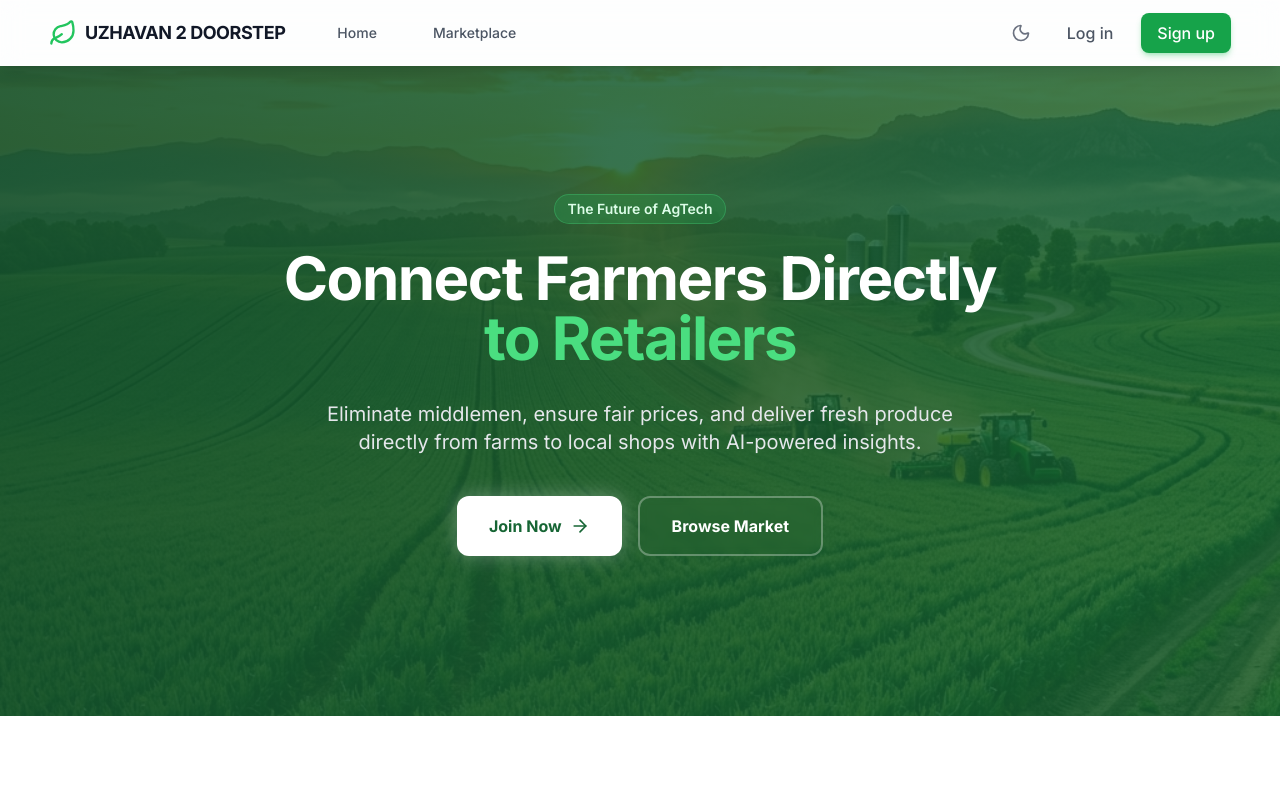
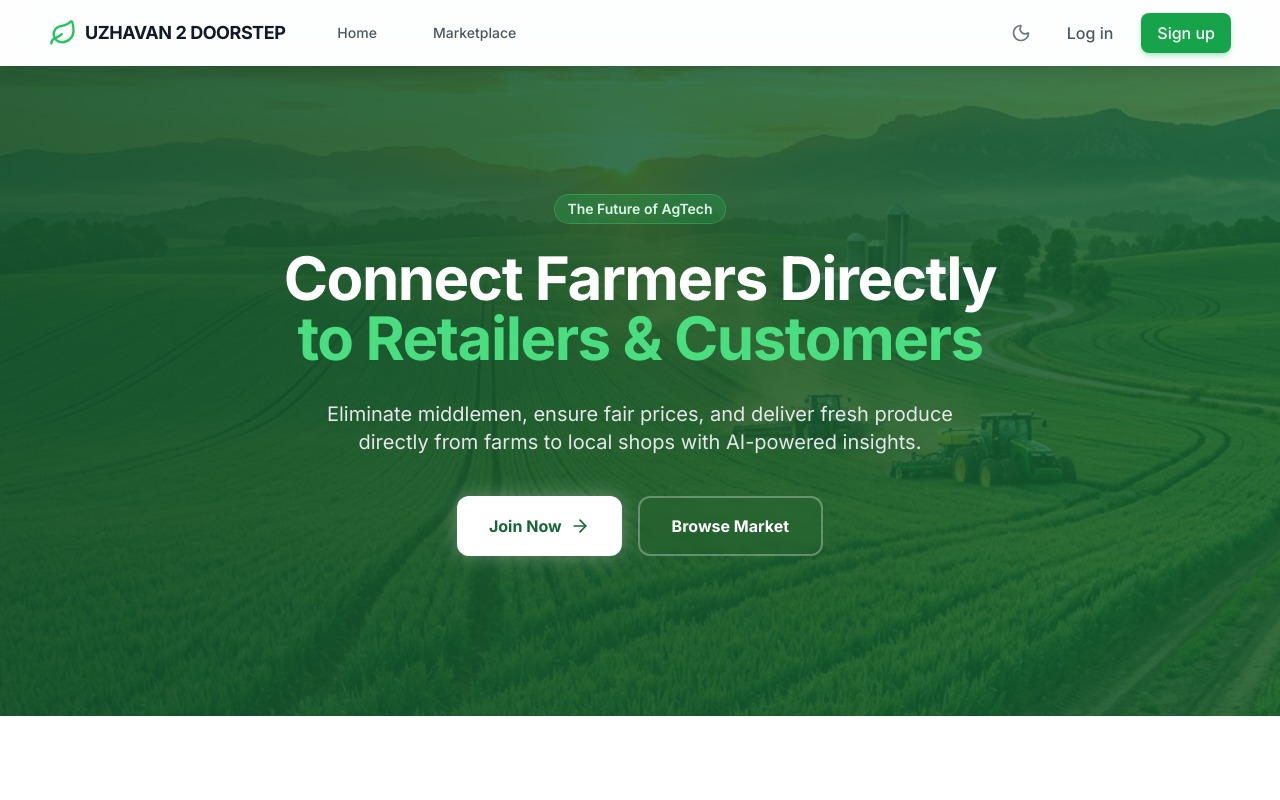
Before and after one commit to ABIRAJKUMAR/uzhavan2doorstep_cb, a React (Vite) app in the folder frontend/: page / in a window 1280 px wide. Shown: the top 800 px of the page. Built offline with nearby package versions, Linux system fonts and the light colour scheme; no server answers.

Commit message:
Update landing page Hero heading to Connect Farmers Directly to Retailers & Customers

```diff
--- a/frontend/src/pages/LandingPage.jsx
+++ b/frontend/src/pages/LandingPage.jsx
@@ -44,7 +44,7 @@ const LandingPage = () => {
             </span>
             <h1 className="text-4xl md:text-6xl font-extrabold text-white tracking-tight mb-8">
               Connect Farmers Directly <br className="hidden md:block" />
-              <span className="text-primary-400">to Retailers</span>
+              <span className="text-primary-400">to Retailers &amp; Customers</span>
             </h1>
             <p className="mt-4 max-w-2xl text-xl text-gray-200 mx-auto mb-10">
               Eliminate middlemen, ensure fair prices, and deliver fresh produce directly from farms to local shops with AI-powered insights.
```
